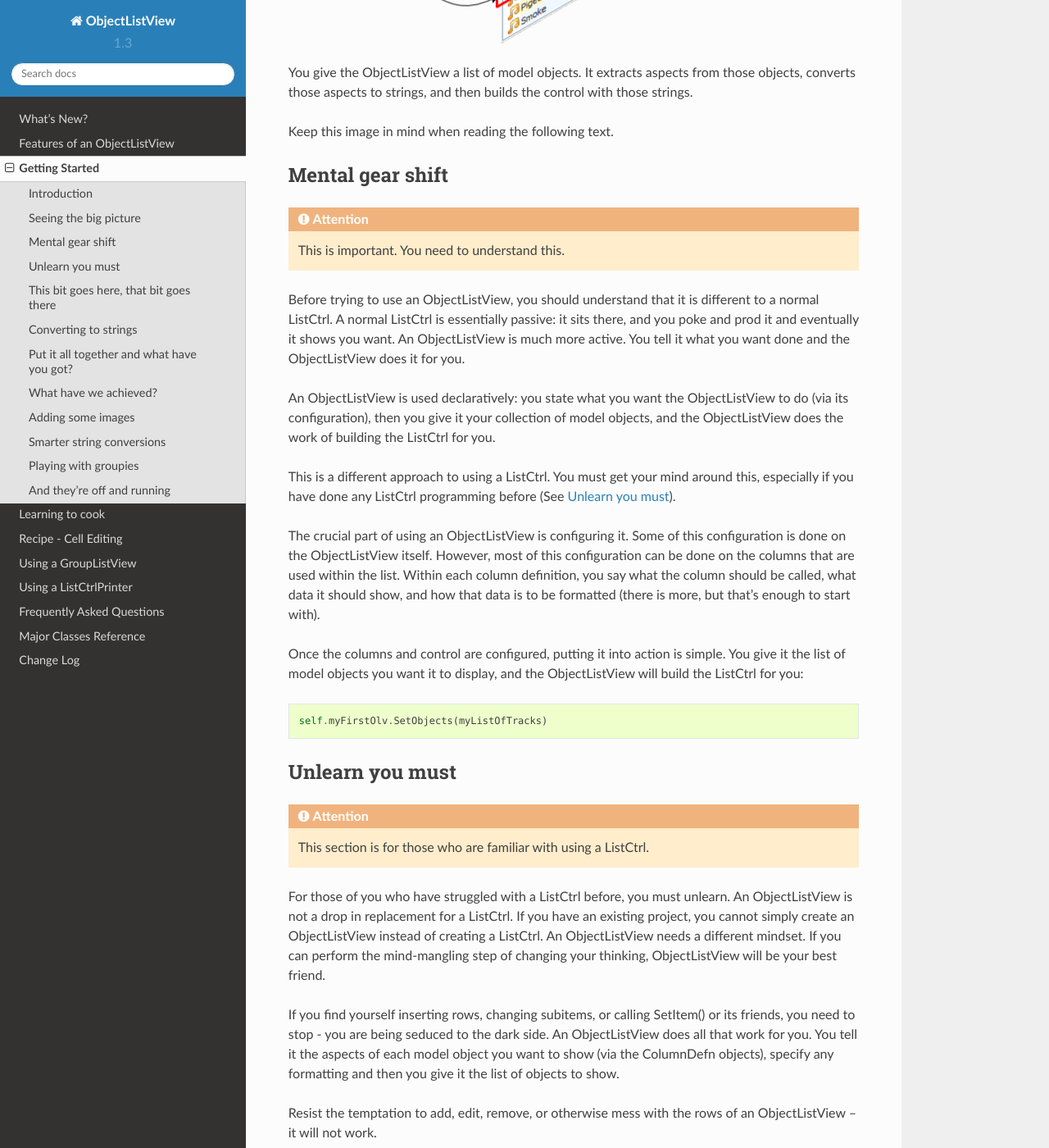
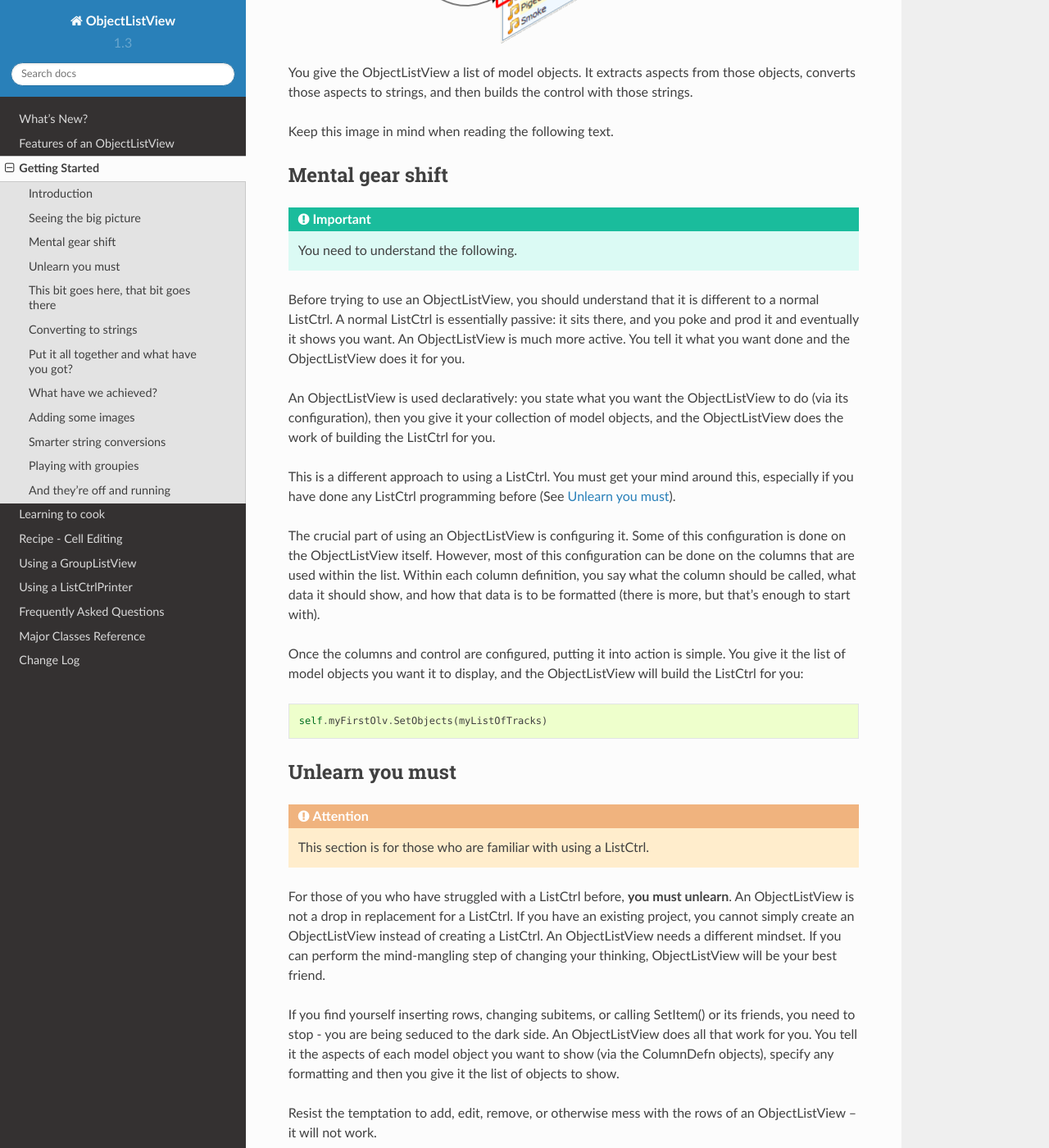
Before and after one commit to Utumno/objectlistview, a Sphinx documentation site: the page built from docs/gettingStarted.rst, in a window 1280 px wide and 1400 px high, scrolled down 1331 px. Shown: the whole window at 82% size. Built offline with Sphinx 7.4.7 and the Read the Docs theme 2.0.0, drawn with Linux system fonts in a browser that asks for light colours.

Commit message:
- change admonitions to better fit the RTD theme, nice would be one liner but   know how to that at this point

```diff
--- a/docs/gettingStarted.rst
+++ b/docs/gettingStarted.rst
@@ -50,7 +50,7 @@ Keep this image in mind when reading the following text.
 Mental gear shift
 -----------------
 
-.. attention:: This is important. You need to understand this.
+.. important:: You need to understand the following.
 
 Before trying to use an ObjectListView, you should understand that it is different to a
 normal ListCtrl. A normal ListCtrl is essentially passive: it sits there, and you poke and
@@ -83,7 +83,7 @@ Unlearn you must
 
 .. attention:: This section is for those who are familiar with using a ListCtrl.
 
-For those of you who have struggled with a ListCtrl before, you must unlearn. An
+For those of you who have struggled with a ListCtrl before, **you must unlearn**. An
 ObjectListView is not a drop in replacement for a ListCtrl. If you have an existing
 project, you cannot simply create an ObjectListView instead of creating a ListCtrl. An
 ObjectListView needs a different mindset. If you can perform the mind-mangling step of
```
